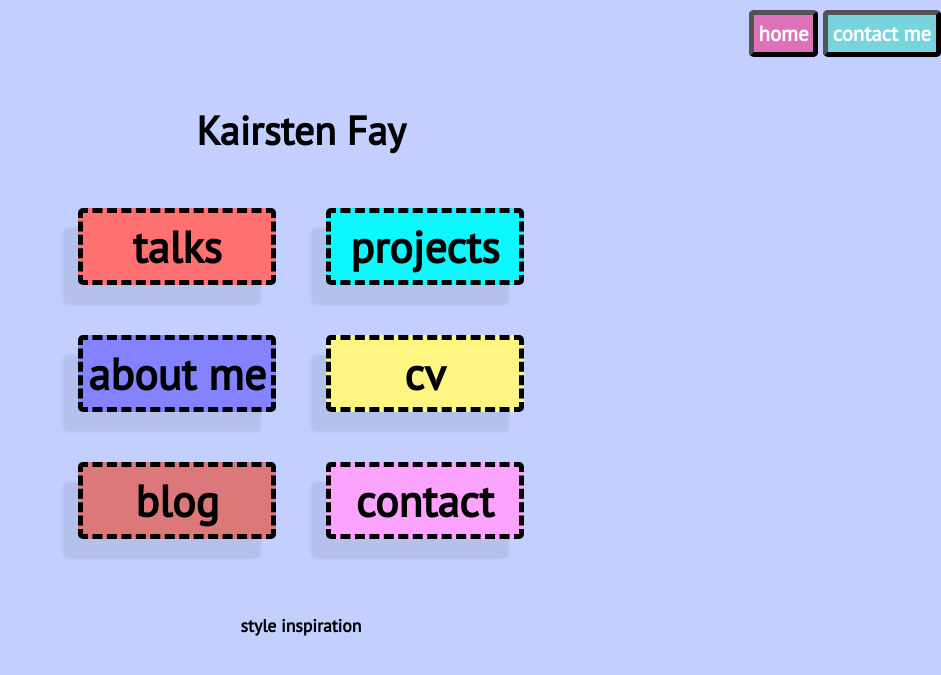
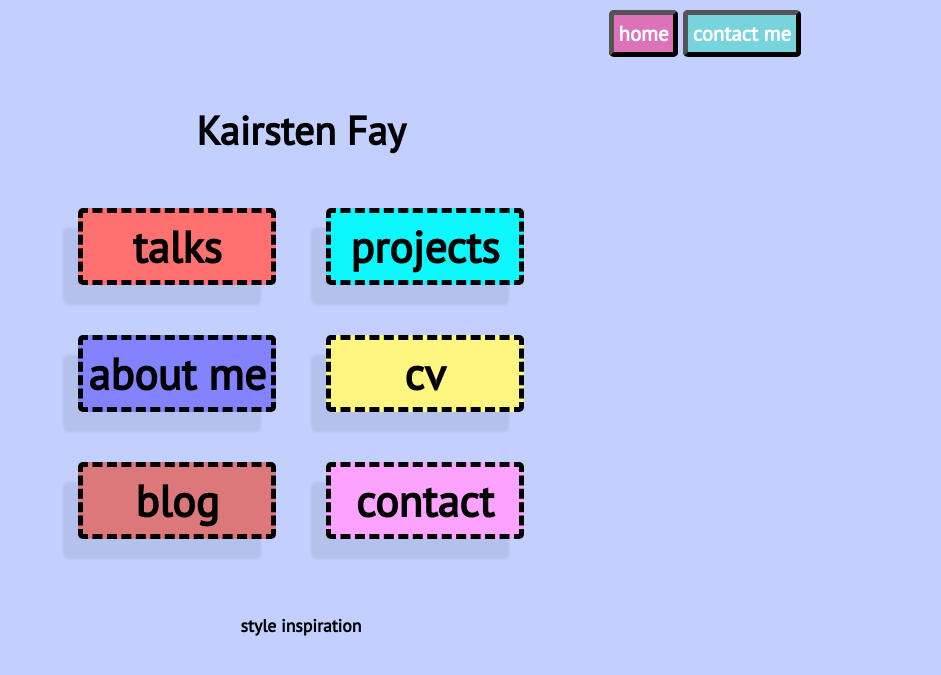
Before and after one commit to kairstenfay/kairstenfay.github.io, a Jekyll site: the page built from index.html, in a window 1280 px wide. Shown: the top 675 px of the page, without its empty margins (339-1280 px from the left). Built offline with Jekyll 4.4.1, drawn with Linux system fonts in a browser that asks for light colours.

Commit message:
Add max body width

```diff
--- a/css/main.css
+++ b/css/main.css
@@ -5,12 +5,13 @@ html {
 }
 
 body {
-    margin: 0;
+    margin: 0 auto;
     padding: 0;
     font-family: 'PT Sans', sans-serif;
     background-color: #c3cfff;
     display: grid;
     place-items: center;
+    max-width: 1000px;
 }
 
 svg {
```
